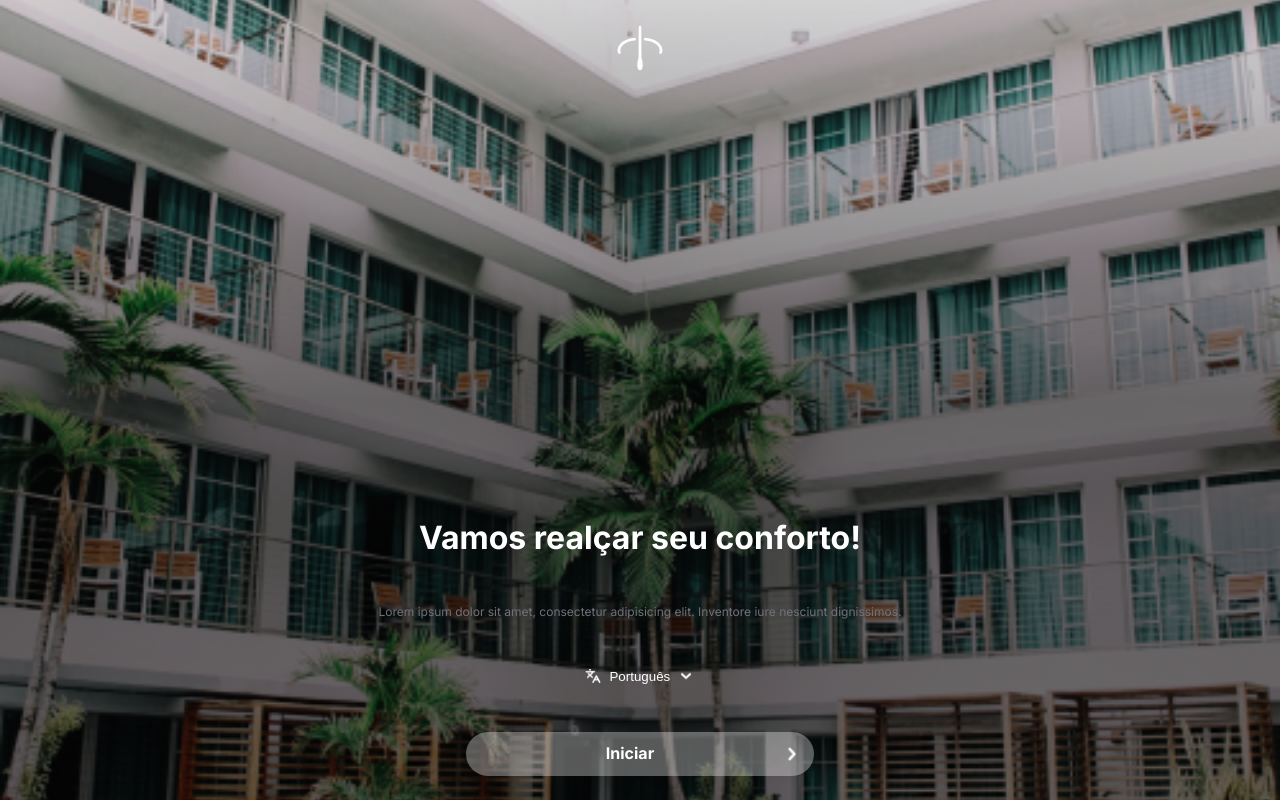
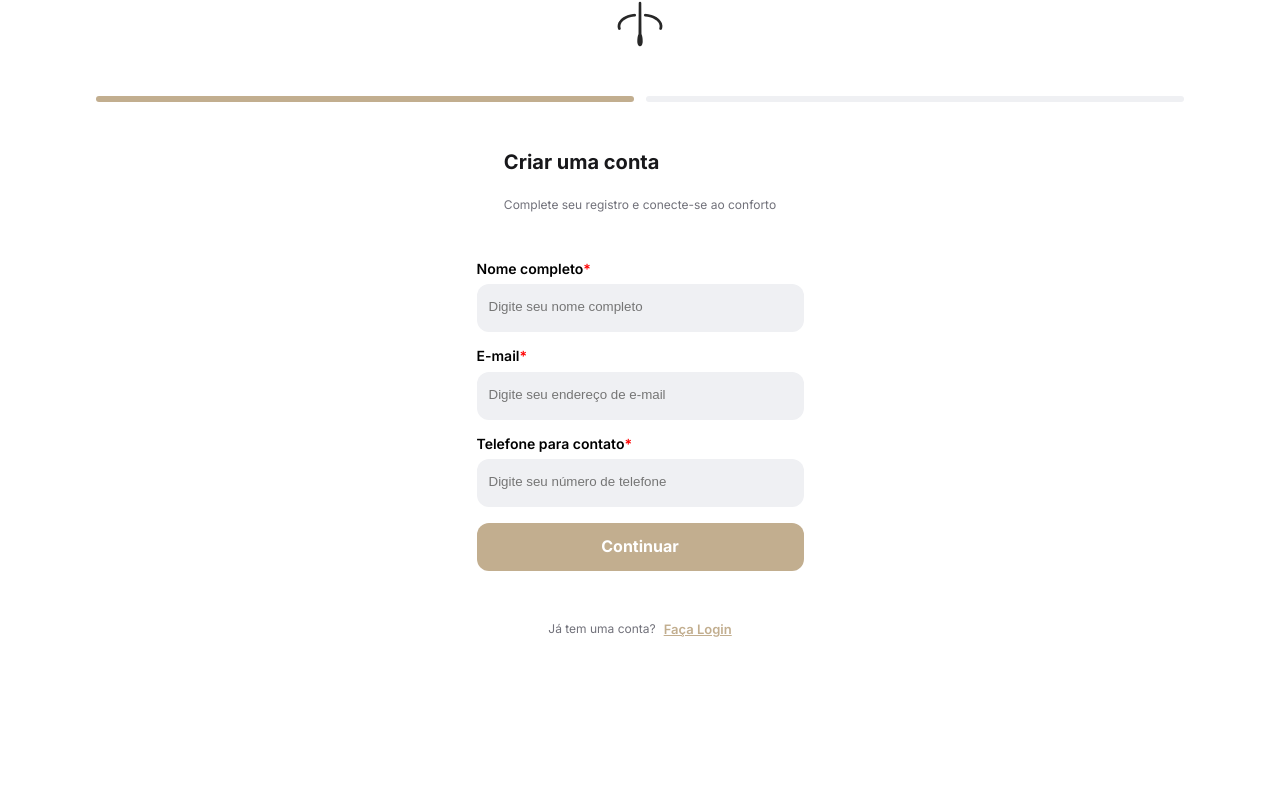
Before and after one commit to Daniel-Dief/Prototipo-Feira, a React (Create React App) app: page /SignUp in a window 1280 px wide. Built offline with nearby package versions, Linux system fonts and the light colour scheme.

Commit message:
feat: Adicionando rota para SignUp page

```diff
--- a/src/pages/App/App.tsx
+++ b/src/pages/App/App.tsx
@@ -3,6 +3,7 @@ import { BrowserRouter as Router, Routes, Route } from 'react-router-dom';
 import Welcome from "../Welcome";
 import VerifyPage from "../VerifyPage";
 import SignIn from '../SignIn';
+import SignUp from '../SignUp';
 
 function App() {
   return (
@@ -12,6 +13,7 @@ function App() {
         <Route path="/Welcome" element={<Welcome />} />
         <Route path="/Verify" element={<VerifyPage />} />
         <Route path="/SignIn" element={<SignIn />} />
+        <Route path="/SignUp" element={<SignUp />} />
       </Routes>
     </Router>
   )
```
